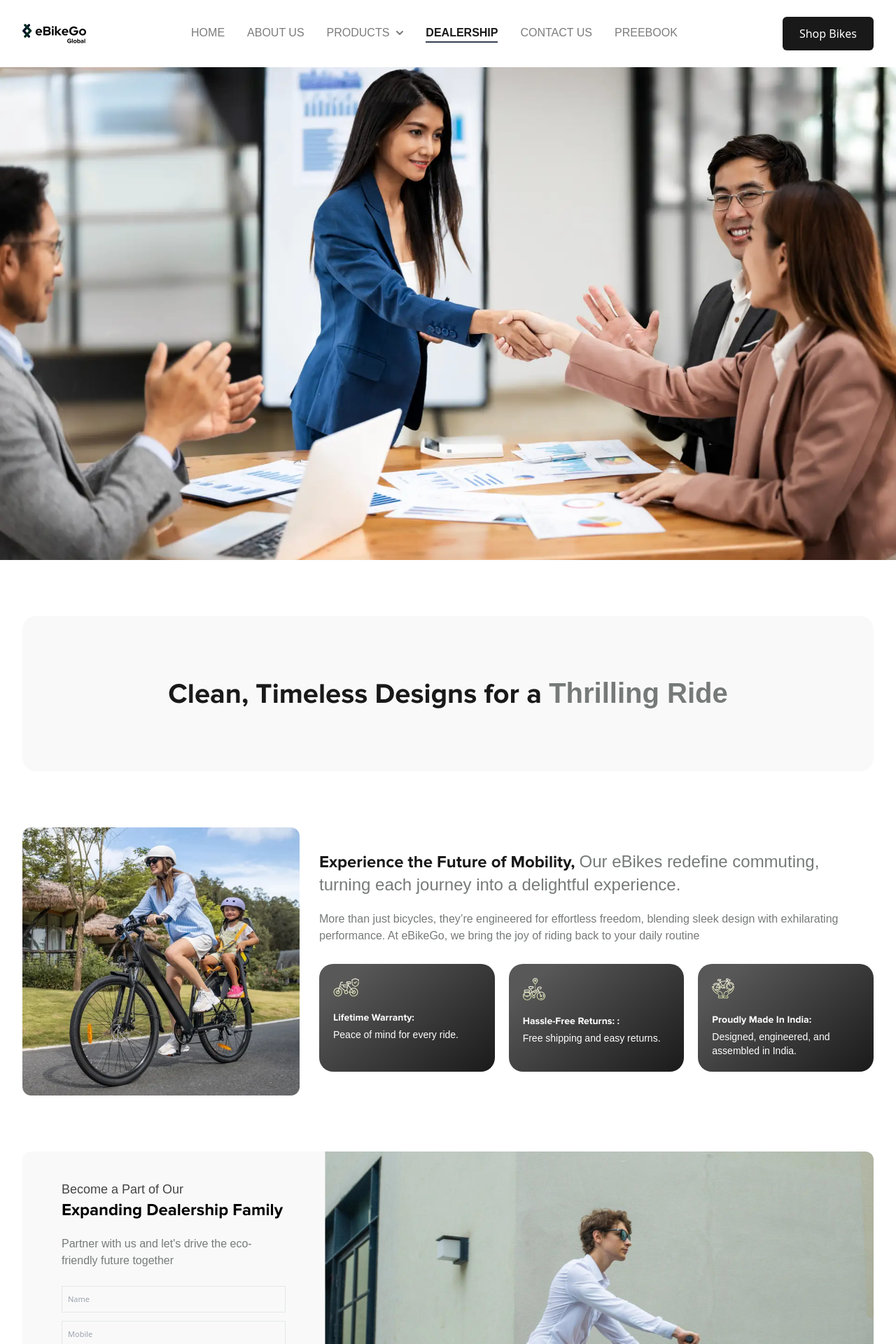
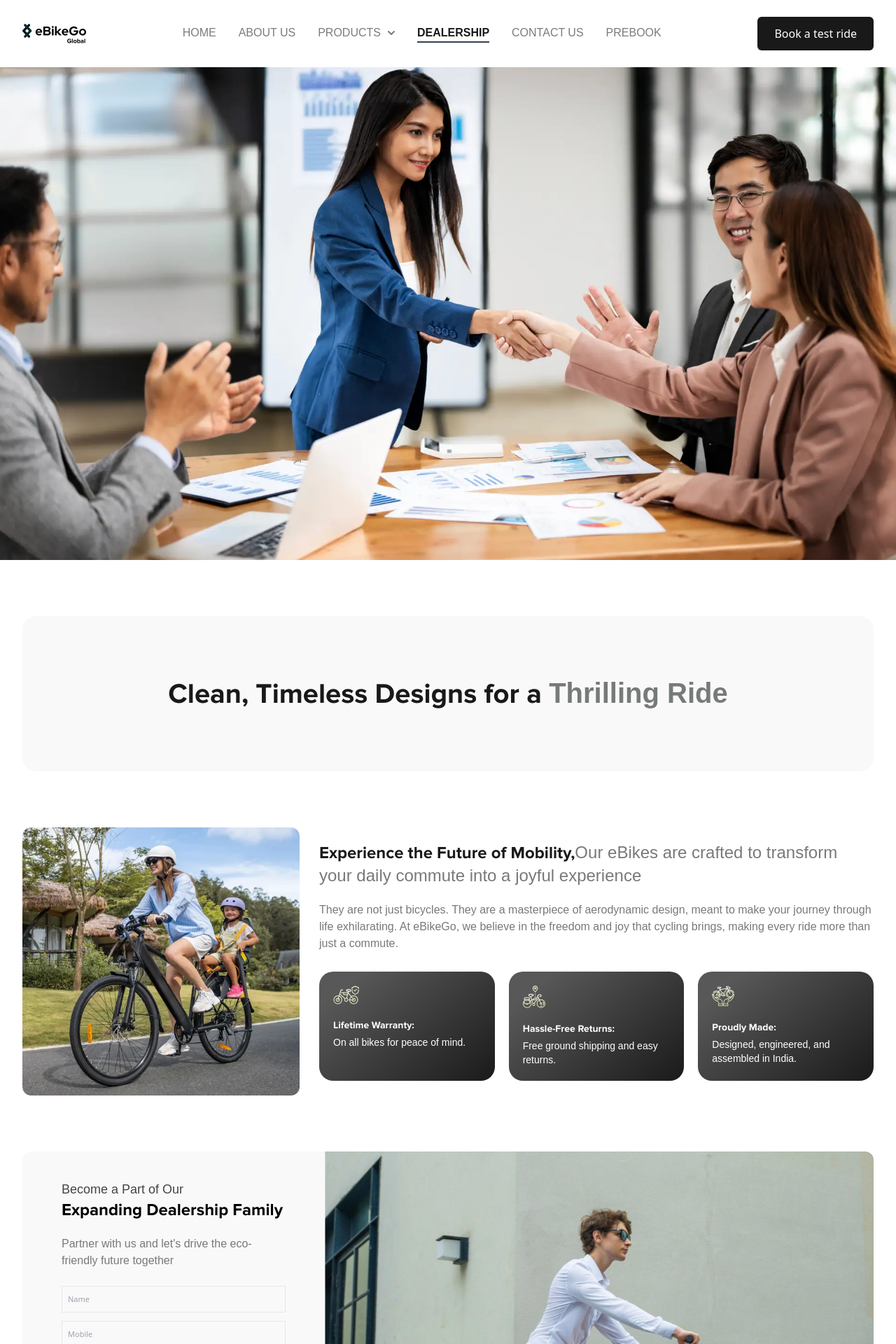
Before and after one commit to xtracut-Arun/ebg-global, a React (Vite) app in the folder ebg-app/: page /dealership in a window 1280 px wide. Shown: the top 1920 px of the page at 70% size. Built offline with nearby package versions, Linux system fonts and the light colour scheme; a web font is replaced by a local one.

Commit message:
QC DONE FOR DELARSHIP& PREBOK

```diff
--- a/ebg-app/src/component/ProductSlider.jsx
+++ b/ebg-app/src/component/ProductSlider.jsx
@@ -9,25 +9,15 @@ import rightImage from '../images/about/right.png';
 
 
 
-// images
-import skypher from '../images/dealership/skyperpro.webp'
-import galexeon from '../images/dealership/galexeon.webp'
-import nexara from '../images/dealership/nexara.webp'
 
-
-const carditems = [
-    {title: 'SKYPHER PRO',image:skypher, sprice:'9898', emi:'999', buttonlink:'#', learnmore:'#'},
-    {title: 'GALEXEON',image:galexeon, sprice:'9898', emi:'999', buttonlink:'#', learnmore:'#'},
-    {title: 'NEXARA',image:nexara, sprice:'9898', emi:'999', buttonlink:'#', learnmore:'#'},
-  ]
 const ProductSlider = ({ carditems }) => {
   const [activeIndex, setActiveIndex] = useState(0);
   const [nextIndex, setNextIndex] = useState(1);
 
-  // const handleSlideChange = (swiper) => {
-  //   setActiveIndex(swiper.activeIndex);
-  //   setNextIndex((swiper.activeIndex + 1) % carditems.length); // Get the next slide index
-  // };
+  const handleSlideChange = (swiper) => {
+    setActiveIndex(swiper.activeIndex);
+    setNextIndex((swiper.activeIndex + 1) % carditems.length); // Get the next slide index
+  };
 
   return (
     <>
@@ -36,7 +26,7 @@ const ProductSlider = ({ carditems }) => {
       spaceBetween={50}
       slidesPerView={1}
       loop={true}
-      // onSlideChange={handleSlideChange}
+      // centeredSlides={true}
       navigation={{
         nextEl: '.custom-next',
         prevEl: '.custom-prev',
--- a/ebg-app/src/component/footer.jsx
+++ b/ebg-app/src/component/footer.jsx
@@ -3,11 +3,11 @@ import footlogo from "../images/ebg-global-footer-logo.svg"
 import { RiTwitterXFill,RiFacebookFill, RiInstagramLine , RiLinkedinFill,RiYoutubeLine  } from "react-icons/ri";
 
 const quicklinks =[
-    {page:'home' , link: '/'},
-    {page:'about' , link: '/about'},
-    { page: 'Prodcuts', link: '/products' },
+    {page:'Home' , link: '/'},
+    {page:'About Us' , link: '/about'},
+    { page: 'Products', link: '/products' },
     { page: 'Dealership', link: '/dealership' },
-    { page: 'Contact', link: '/contact' },
+    { page: 'Contact Us ', link: '/contact' },
 ]
 const socialicons = [
     {img:<RiFacebookFill />, link: 'https://www.facebook.com/eBikeGo'},
--- a/ebg-app/src/component/header.jsx
+++ b/ebg-app/src/component/header.jsx
@@ -23,7 +23,7 @@ const Header = () => {
     { name: 'Products', path: '/products' },
     { name: 'Dealership', path: '/dealership' },
     { name: 'Contact Us', path: '/contact' },
-    { name: 'Preebook', path: '/preebook' },
+    { name: 'Prebook', path: '/preebook' },
   ];
 
   // Dropdown items under "Services"
@@ -89,7 +89,7 @@ const Header = () => {
               className="black-btn"
               onClick={handleLinkClick}
             >
-              Shop Bikes
+              Book a test ride
             </button>
             <button
               onClick={() => setIsOpen(!isOpen)}
--- a/ebg-app/src/index.css
+++ b/ebg-app/src/index.css
@@ -55,17 +55,19 @@ h3{font-size: 17px; font-weight: 400;}
 
 .dealershipslider .swiper-slide-next{
     background: linear-gradient(180deg, #E0E0E0 0%, rgba(249, 249, 249, 0) 100%);
+}
 
-}
+.dealershipslider .swiper-slide{ background: linear-gradient(180deg, #F9F9F9 0%, rgba(249, 249, 249, 0) 100%); border: 1px solid #F9F9F9;}
+.dealershipslider .swiper-slide-next{ background: linear-gradient(180deg, #E0E0E0 0%, rgba(249, 249, 249, 0) 100%);}
+
 @media (max-width:1024px) {
     .dealershipslider .swiper-slide-next{background: none;}
-   .dealershipslider .swiper-slide-active{ background: linear-gradient(180deg, #E0E0E0 0%, rgba(249, 249, 249, 0) 100%);}
+    .dealershipslider .swiper-slide-active{ background: linear-gradient(180deg, #E0E0E0 0%, rgba(249, 249, 249, 0) 100%);}
+}
 
-}
 @media (min-width:1024px) {
   .custom-swiper .swiper-wrapper {
     display: flex;
     /* transform: translateX(70%);  */
   }
-
 }
--- a/ebg-app/src/pages/Dealership.jsx
+++ b/ebg-app/src/pages/Dealership.jsx
@@ -19,7 +19,7 @@ import dailycommuteicon1 from "../images/icons/warrantyicon.png"
 import dailycommuteicon2 from "../images/icons/warrantyicon2.png"
 import dailycommuteicon3 from "../images/icons/warrantyicon3.png"
 import { text } from '@fortawesome/fontawesome-svg-core';
-import locateimg from '../images/home/cycle.webp'
+import locateimg from '../images/home/Experience_center.webp'
 import dealershipformbg from '../images/dealership/dealershipform.png'
 // prodcuts
 import escooters from '../images/dealership/e-scooters.webp'
@@ -36,9 +36,9 @@ import nexara from '../images/dealership/nexara.webp'
 
 
 const dailycommute =[
-  {img: dailycommuteicon1,title:"Lifetime Warranty:", text: "Peace of mind for every ride."},
-  {img: dailycommuteicon3,title:"Hassle-Free Returns: :", text: "Free shipping and easy returns."},
-  {img: dailycommuteicon2,title:"Proudly Made In India:", text: "Designed, engineered, and assembled in India."},
+  {img: dailycommuteicon1,title:"Lifetime Warranty: ", text: "On all bikes for peace of mind."},
+  {img: dailycommuteicon3,title:"Hassle-Free Returns: ", text: "Free ground shipping and easy returns."},
+  {img: dailycommuteicon2,title:"Proudly Made:", text: "Designed, engineered, and assembled in India."},
 ]
 const products=[
   {title:'e-Scooters',text:'Effortless urban mobility with style.',btntext:'Shop Bikes',btnlink:'#scooter',image:escooters},
@@ -86,8 +86,10 @@ export default function About() {
           </div>
           <div className=" w-full md:w-4/6">
          <div className="flex-col">
-         <h1 className='text-dark pb-5 text-start text-2xl'>Experience the Future of Mobility, <span className='text-grey'> Our eBikes redefine commuting, turning each journey into a delightful experience.</span></h1>
-          <p>More than just bicycles, they’re engineered for effortless freedom, blending sleek design with exhilarating performance. At eBikeGo, we bring the joy of riding back to your daily routine </p>
+         <h1 className='text-dark pb-5 text-start text-2xl'>Experience the Future of Mobility,<span className='text-grey'>Our eBikes are crafted to transform your daily commute into a
+         joyful experience</span></h1>
+          <p>They are not just bicycles. They are a masterpiece of aerodynamic design, meant to make your journey through life exhilarating.
+          At eBikeGo, we believe in the freedom and joy that cycling brings, making every ride more than just a commute.</p>
          </div>
          <div className="grid grid-cols-1 lg:grid-cols-3 gap-5  text-start pt-7">
           {dailycommute.map((item, index) =>(
@@ -117,7 +119,7 @@ export default function About() {
   <div key={index}>
     <div className={`flex flex-col ${index % 2 === 0 ? 'md:flex-row' : 'md:flex-row-reverse'} gap-5 pt-5`}>
       <img src={item.image} alt="" className="flex w-full md:w-4/6 h-full rounded-[20px]" />
-      <div className="flex flex-col justify-between w-full md:w-2/6 rounded-[20px] bg-pink p-10">
+      <div className={`flex flex-col justify-between w-full md:w-2/6 rounded-[20px] p-10 ${index % 2===0 ? 'bg-pink': 'bg-[#E9EBE0]'}`}>
         <div>
           <h1 className='text-2xl'>{item.title}</h1>
           <p className='pb-[20px]'>{item.text}</p>
@@ -148,7 +150,7 @@ export default function About() {
 
            </div>
           <p className='pb-10 md:w-2/3 w-full'>Become a leader in electric mobility by joining our exclusive dealership network. With comprehensive training and the strength of a globally recognized brand, grab the opportunity to shape the future of electric vehicles and be a leader.</p>
-          <a href="#" className='underline-btn  before:border-underline flex items-center w-fit gap-2'>Locate your nearest center <LuArrowRight /></a>
+          {/* <a href="#" className='underline-btn  before:border-underline flex items-center w-fit gap-2'>Locate your nearest center <LuArrowRight /></a> */}
           </div>
         </div>
     </div>
@@ -156,7 +158,7 @@ export default function About() {
 
 
     {/* slider  */}
-    <section className='bg-[#F7F7F7] md:pb-40 pb-20'>
+    <section className='md:pb-40 pb-20'>
       <div className="container mx-auto text-center text-dark">
         <div className="flex items-center flex-col md:pt-30 pt-20 pb-10">
             <h1>Our featured collections</h1>
--- a/ebg-app/src/pages/Preebook.jsx
+++ b/ebg-app/src/pages/Preebook.jsx
@@ -1,6 +1,7 @@
 import React, { useState } from "react";
 import { useParams } from "react-router-dom";
 import products from "./data";
+import Cta from '../component/cta';
 import { LuArrowRight } from "react-icons/lu";
 const formFields = [
   { name: "Name", type: "text", placeholder: "Name" },
@@ -8,7 +9,7 @@ const formFields = [
   { name: "Email", type: "email", placeholder: "Email" },
   { name: "State", type: "select", options: ["Choose State", "State 1", "State 2"] },
   { name: "City", type: "select", options: ["Choose City", "City 1", "City 2"] },
-  { name: "DealerHub", type: "select", options: ["Dealer Hub 1", "Dealer Hub 2"] },
+  { name: "DealerHub", type: "select", options: ["Dealer Hub", "Dealer Hub 2"] },
   { name: "Reference", type: "select", options: ["Where did you hear about Us?", "google", "instagram"] },
 ];
 
@@ -25,20 +26,23 @@ export default function PrebookPage() {
   }
 
   return (
-    <div className="container mx-auto mt-20 ">
+
+  <>
+    <div className="container mx-auto my-20 ">
       <div className=" bg-[#F9F9F9] flex flex-col-reverse md:flex-row rounded-xl">
         {/* Left Section: Form */}
         <div className="w-full md:w-1/3 p-10">
-          <h2 className="text-xl font-bold">{product.description}</h2>
+          <h2 className="text-xl font-bold pb-6 border-b-[1px]">Reserve Your Ride to the Future!</h2>
+          {/* <h2 className="text-xl font-bold">{product.description}</h2> */}
 
           {/* Color Selector */}
-          <div className="mt-4">
+          <div className="mt-10">
             <p >Color: {selectedColor}</p>
             <div className="flex mt-2">
               {product.colors.map((color) => (
                 <button
                   key={color}
-                  className={`w-8 h-8 mr-2 rounded-full border-2 ${
+                  className={`w-10 h-10 mr-4 rounded-full border-2 ${
                     selectedColor === color ? "border-black" : "border-gray-300"
                   }`}
                   style={{ backgroundColor: color.toLowerCase() }}
@@ -106,7 +110,7 @@ export default function PrebookPage() {
 
         {/* Right Section: Product Details */}
         <div className="md:w-2/3 px-4  bg-[#E9EBE0A6] relative rounded-t-xl md:rounded-tl-none  md:rounded-r-xl p-10">
-          <h3 className="absolute stroke text-[15vmin] md:text-[18vmin]">{product.name} </h3>
+          <h3 className="absolute stroke text-[15vmin] lg:text-[18vmin] md:text-[11vmin]">{product.name} </h3>
           <img
             src={product.images[selectedColor]}
             alt={`${product.name} - ${selectedColor}`}
@@ -115,11 +119,17 @@ export default function PrebookPage() {
 
           <div className="flex flex-col justify-center text-center">
             <p className="text-[32px]">Ex-Showroom Price:  {product.price}</p>
-            <p >Ex-showroom price: <span className="line-through">{product.cutedprice}</span> </p>
+            <div className="relative">
+            <p>Ex-showroom price: <span className="line-through">{product.cutedprice}</span> </p>
             <p className="font-bold">(Balance payable upon final purchase)</p>
+            </div>
           </div>
         </div>
       </div>
     </div>
+
+    <Cta  title='Discover Your Favorite Bike' link="#"/>
+    </>
+
   );
 }
--- a/ebg-app/src/pages/data.js
+++ b/ebg-app/src/pages/data.js
@@ -9,7 +9,7 @@ const products = [
       name: "Skypher Pro",
       price: "₹70,000",
       cutedprice: "₹90,000",
-      colors: ["Black", "White"],
+      colors: ["White","Black"],
       description: "Reserve your ride to the future with Skypher Pro.",
       images: {
         Black: skypherBlack,
```
Also changed, not shown: ebg-app/src/images/home/Experience_center.webp (added).
